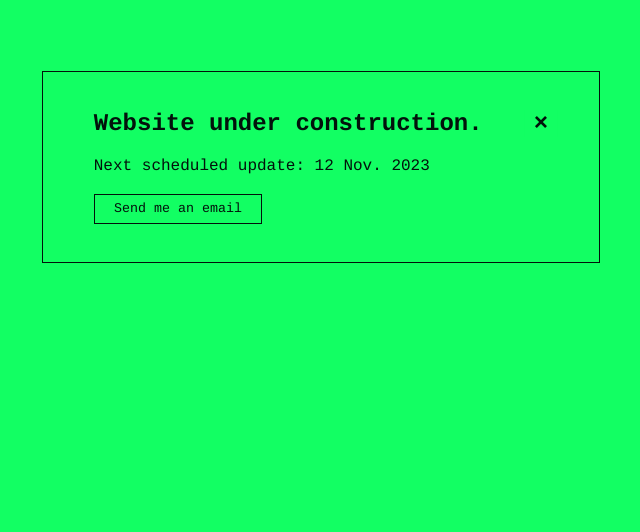
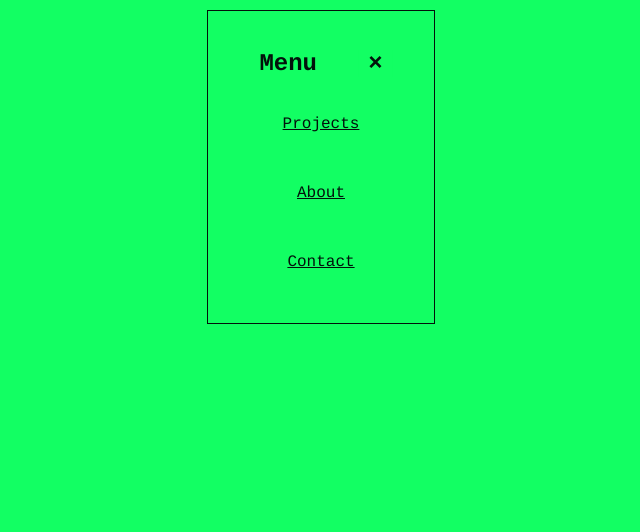
Before and after one commit to pompyproductions/erengazioglu, a React app: page /contact in a window 1280 px wide. Shown: the part 233-765 px from the top of the page, without its empty margins (319-959 px from the left). Built offline with nearby package versions, Linux system fonts and the light colour scheme.

Commit message:
Set up different pages and menu overlay element

```diff
--- a/src/react/App.js
+++ b/src/react/App.js
@@ -1,24 +1,42 @@
-import React from "react";
-import { BrowserRouter, Routes, Route } from "react-router-dom";
+import React, { useState } from "react";
+import { BrowserRouter, Routes, Route, Link } from "react-router-dom";
 
 // import pages
 import Header from "./components/Header";
-import Home from "./pages/Home";
-import OtherPage from "./pages/OtherPage";
+import HomePage from "./pages/Home";
+import ContactPage from "./pages/Contact";
+import ProjectsPage from "./pages/Projects";
 import OverlayMenu from "./components/OverlayMenu";
 
 const App = () => {
+
+  const [isNavMenuOpen, toggleNavMenu] = useState(false);
+
+  function onMenuButtonPressed() {
+    toggleNavMenu((state) => !state);
+    console.log("click!");
+  }
+
   return <>
-    <React.StrictMode>
+    {/* <React.StrictMode> */}
       <BrowserRouter>
-        <Header />
+        <Header callback={onMenuButtonPressed} />
         <Routes>
-          <Route path="*" element={<Home />}/>
-          <Route path="/page" element={<OtherPage />}/>
+          <Route path="*" element={<HomePage />}/>
+          <Route path="/projects" element={<ProjectsPage />}/>
+          <Route path="/contact" element={<ContactPage />}/>
         </Routes>
-        <OverlayMenu />
+        <OverlayMenu title="Website under construction." isActive>
+          <p>Next scheduled update: 12 Nov. 2023</p>
+          <button onClick={() => window.location.href = "mailto:hello@erengazioglu.com"}>Send me an email</button>
+        </OverlayMenu>
+        <OverlayMenu title="Menu" isActive={isNavMenuOpen}>
+          <Link to="contact">Projects</Link>
+          <Link to="contact">About</Link>
+          <Link to="contact">Contact</Link>
+        </OverlayMenu>
       </BrowserRouter>
-    </React.StrictMode>
+    {/* </React.StrictMode> */}
   </>
 }
 
--- a/src/react/components/Header.js
+++ b/src/react/components/Header.js
@@ -2,7 +2,7 @@ import React from "react";
 import { Link } from "react-router-dom";
 import Card from "./Card";
 
-const Header = () => {
+const Header = (props) => {
   return (
     <header>
       <Link to="/" className="logo">Eren Gazioglu</Link>
@@ -11,10 +11,9 @@ const Header = () => {
       </Card>
       <nav>
         <ul>
-          <li><Link>Menu</Link></li>
-          <li><Link to="/page">Projects</Link></li>
-          <li><Link to="/page">About</Link></li>
-          <li><Link to="/page">Contact</Link></li>
+          <li><Link onClick={props.callback}>Menu</Link></li>
+          <li><Link to="/projects">Projects</Link></li>
+          <li><Link to="/contact">Contact</Link></li>
         </ul>
       </nav>
 
--- a/src/react/components/OverlayMenu.js
+++ b/src/react/components/OverlayMenu.js
@@ -1,18 +1,22 @@
-import React, { useState } from "react";
+import React, { useEffect, useState } from "react";
 import Card from "./Card";
 
-const OverlayMenu = () => {
-  const [isActive, toggle] = useState(true);
+const OverlayMenu = (props) => {
+  const [isActive, toggle] = useState(props.isActive);
 
   function handleCloseButton() {
     toggle((state) => !state);
   }
 
+  // very fragile code, two separate isActive values, optimize this?
+  useEffect(() => {
+    toggle(isActive => !isActive);
+  }, [props.isActive])
+
   return (
     <div className={`overlay-menu ${isActive ? "active" : ""}`}>
-      <Card title="Website under construction." className="double">
-        <p>Next scheduled update: 12 Nov. 2023</p>
-        <button onClick={() => window.location.href = "mailto:hello@erengazioglu.com"}>Send me an email</button>
+      <Card title={props.title} className="double">
+        {props.children}
         <button className="close" onClick={handleCloseButton}>×</button>
       </Card>
     </div>
--- a/src/react/pages/OtherPage.js
+++ b/src/react/pages/Contact.js
@@ -1,7 +1,7 @@
 import React from "react";
 import Card from "../components/Card";
 
-const OtherPage = () => {
+const Contact = () => {
   return (
     <main>
       <Card />
@@ -9,4 +9,4 @@ const OtherPage = () => {
   )
 }
 
-export default OtherPage;
+export default Contact;
--- a/src/react/pages/Home.js
+++ b/src/react/pages/Home.js
@@ -4,8 +4,8 @@ import Card from "../components/Card"
 const Home = () => {
   return (
     <main>
-      {/* <h1>Website under construction.</h1> */}
-      <Card />
+      <Card title="Hello world!">
+      </Card>
     </main>
   )
 }
--- /dev/null
+++ b/src/react/pages/Projects.js
@@ -0,0 +1,12 @@
+import React from "react";
+import Card from "../components/Card";
+
+const Projects = () => {
+  return (
+    <main>
+      <Card />
+    </main>
+  )
+}
+
+export default Projects;
--- a/src/sass/components/_card.scss
+++ b/src/sass/components/_card.scss
@@ -29,6 +29,12 @@
         background: unset;
       }
     }
+    a {
+      align-self: stretch;
+      text-align: center;
+      margin: 1.2em 0em 0.8em 0em;
+      grid-column: span 2;
+    }
   }
   @include break-at("small") {
     font-size: 1em;
```
